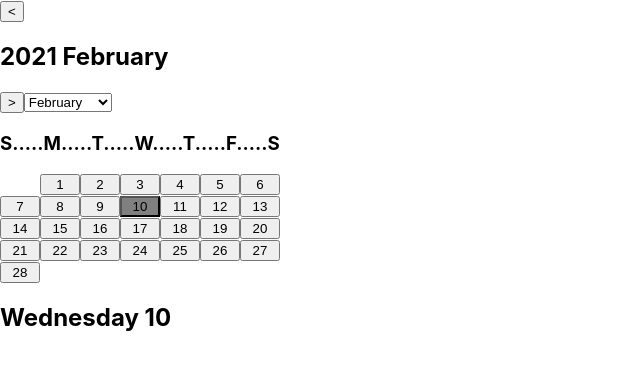
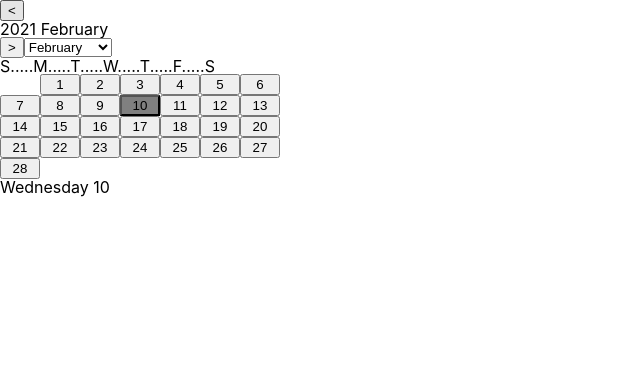
Before and after one commit to AntoshkivKola/react-calendar-, a React (Create React App) app: page / in a window 1280 px wide. Shown: the top 370 px of the page, without its empty margins (0-640 px from the left). Built offline with nearby package versions, Linux system fonts and the light colour scheme.

Commit message:
Add reset.css

```diff
--- a/public/index.html
+++ b/public/index.html
@@ -2,16 +2,18 @@
 <html lang="en">
   <head>
     <meta charset="utf-8" />
+
     <link rel="icon" href="%PUBLIC_URL%/favicon.ico" />
     <meta name="viewport" content="width=device-width, initial-scale=1" />
     <meta name="theme-color" content="#000000" />
     <meta
-      name="description"
-      content="Web site created using create-react-app"
+    name="description"
+    content="Web site created using create-react-app"
     />
     <link rel="apple-touch-icon" href="%PUBLIC_URL%/logo192.png" />
 
     <link rel="manifest" href="%PUBLIC_URL%/manifest.json" />
+
 
     <title>React App</title>
   </head>
--- a/src/index.css
+++ b/src/index.css
@@ -1,3 +1,5 @@
+@import "./reset.css";
+
 body {
   margin: 0;
   font-family: -apple-system, BlinkMacSystemFont, 'Segoe UI', 'Roboto', 'Oxygen',
--- /dev/null
+++ b/src/reset.css
@@ -0,0 +1,48 @@
+/* http://meyerweb.com/eric/tools/css/reset/
+   v2.0 | 20110126
+   License: none (public domain)
+*/
+
+html, body, div, span, applet, object, iframe,
+h1, h2, h3, h4, h5, h6, p, blockquote, pre,
+a, abbr, acronym, address, big, cite, code,
+del, dfn, em, img, ins, kbd, q, s, samp,
+small, strike, strong, sub, sup, tt, var,
+b, u, i, center,
+dl, dt, dd, ol, ul, li,
+fieldset, form, label, legend,
+table, caption, tbody, tfoot, thead, tr, th, td,
+article, aside, canvas, details, embed,
+figure, figcaption, footer, header, hgroup,
+menu, nav, output, ruby, section, summary,
+time, mark, audio, video {
+	margin: 0;
+	padding: 0;
+	border: 0;
+	font-size: 100%;
+	font: inherit;
+	vertical-align: baseline;
+}
+/* HTML5 display-role reset for older browsers */
+article, aside, details, figcaption, figure,
+footer, header, hgroup, menu, nav, section {
+	display: block;
+}
+body {
+	line-height: 1;
+}
+ol, ul {
+	list-style: none;
+}
+blockquote, q {
+	quotes: none;
+}
+blockquote:before, blockquote:after,
+q:before, q:after {
+	content: '';
+	content: none;
+}
+table {
+	border-collapse: collapse;
+	border-spacing: 0;
+}
```
